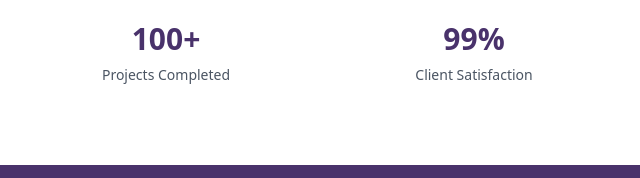
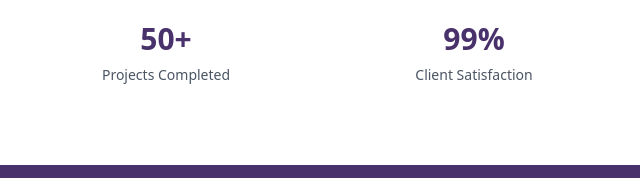
Before and after one commit to cmgnexa/landing-raw, a plain HTML site: page index.html in a window 1280 px wide. Shown: the part 2519-2697 px from the top of the page, 0-640 px from the left. Drawn offline with nearby package versions, Linux system fonts and the light colour scheme.

Commit message:
fix: fixes

```diff
--- a/index.html
+++ b/index.html
@@ -294,7 +294,7 @@
                             <div class="text-sm text-gray-600">Support Available</div>
                         </div>
                         <div class="text-center">
-                            <div class="text-3xl font-bold text-purple-dark mb-2">100+</div>
+                            <div class="text-3xl font-bold text-purple-dark mb-2">50+</div>
                             <div class="text-sm text-gray-600">Projects Completed</div>
                         </div>
                         <div class="text-center">
```
